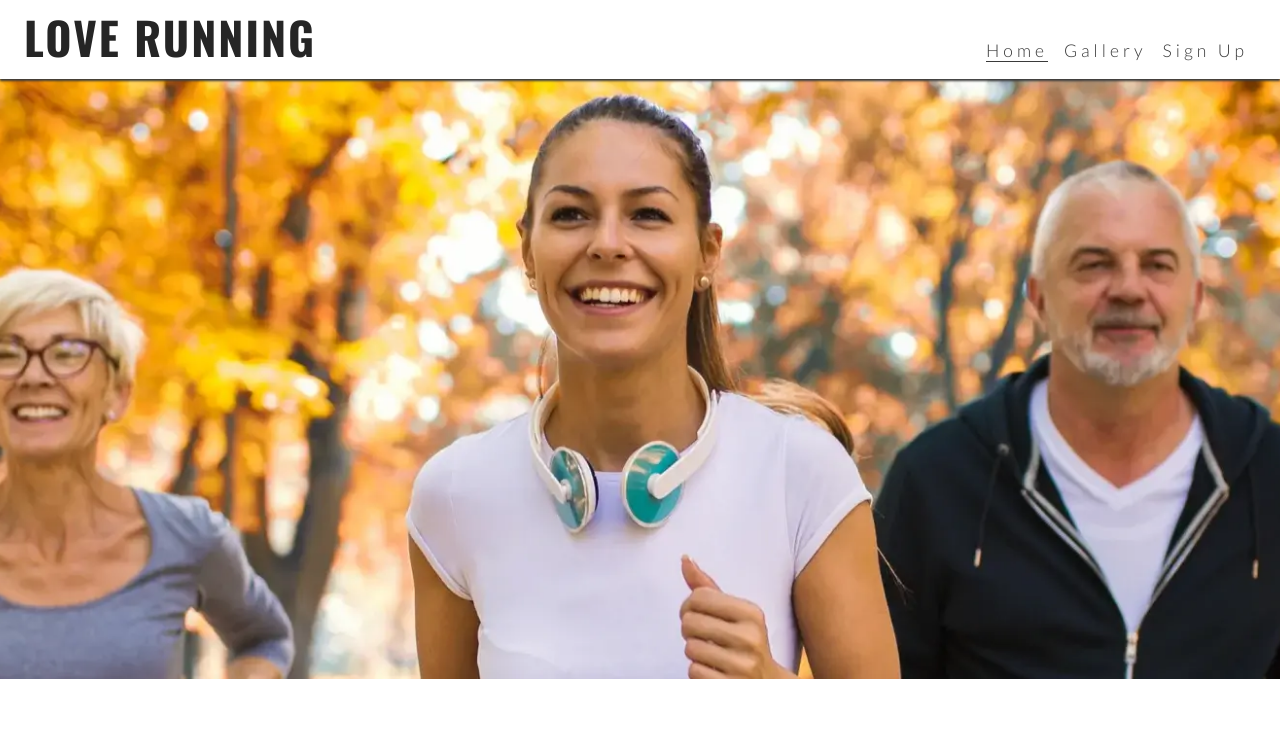
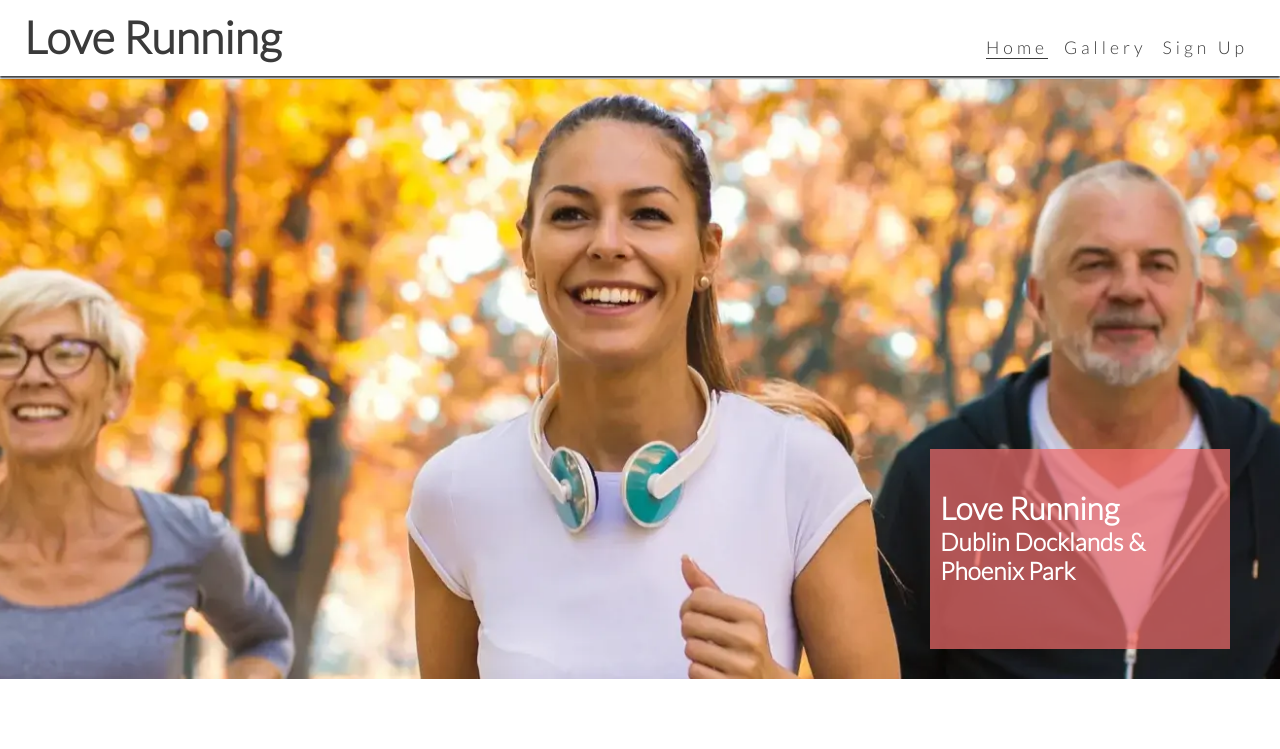
Before and after one commit to charlottedinsdale/Love-Running, a plain HTML site: page index.html in a window 1280 px wide. Shown: the top 749 px of the page. Drawn offline with nearby package versions, Linux system fonts and the light colour scheme.

Commit message:
add cover text with club name and locations

```diff
--- a/assets/css/style.css
+++ b/assets/css/style.css
@@ -1,6 +1,5 @@
 /* Google fonts import */
 @import url('https://fonts.googleapis.com/css2?family=Kanit:ital,wght@0,100;0,200;0,300;0,400;0,500;0,600;0,700;0,800;0,900;1,100;1,200;1,300;1,400;1,500;1,600;1,700;1,800;1,900&family=Lato:wght@300&family=Oswald:wght@200..700&display=swap');
-
 
 * {
     padding: 0;
@@ -16,6 +15,13 @@ body {
     /*Generic project styles*/
     color: #3a3a3a;
     font-family: 'Lato', sans-serif;
+}
+
+h1. h2, h3 {
+    font-family: 'Oswald', sans-serif;
+    text-transform: uppercase;
+    letter-spacing: 2px;
+    color: #252525;
 }
 
 /*Header*/
@@ -34,13 +40,6 @@ header {
 header a {
     text-decoration: none;
     color: inherit;
-}
-
-h1 {
-    font-family: 'Oswald', sans-serif;
-    text-transform: uppercase;
-    letter-spacing: 2px;
-    color: #252525;
 }
 
 #menu {
@@ -89,10 +88,27 @@ main {
         margin-top: 47px;
     }
 
+/*Hero Section*/
 #hero {
     height: 600px;
     width: 100%;
     background: url("../images/hero-image.webp") no-repeat center center/cover;
+    position: relative;
+}
+
+#cover-text {
+    background-color: rgba(241, 109, 107, 0.7);
+    font-size: 130%;
+    position: absolute;
+    bottom: 30px;
+    width: 80%;
+    min-height: 200px;
+    padding-top: 40px;
+    padding-left: 10px;
+}
+
+#cover-text > h2, #cover-text > h3 {
+    color: #ffffff;
 }
 
 /*Footer*/
@@ -144,6 +160,11 @@ main {
         margin-top: 79px;
     }
 
+    /*Hero*/
+    #cover-text {
+        width: 300px;
+        right: 50px;
+    }
 }
 
 @media screen and (min-width: 992px) {
--- a/index.html
+++ b/index.html
@@ -36,7 +36,10 @@
     <!-- Main -->
      <main>
         <section id="hero">
-
+            <div id="cover-text">
+                <h2>Love Running</h2>
+                <h3>Dublin Docklands & Phoenix Park</h3>
+            </div>
         </section>
      </main>
     <!-- Footer -->
```
